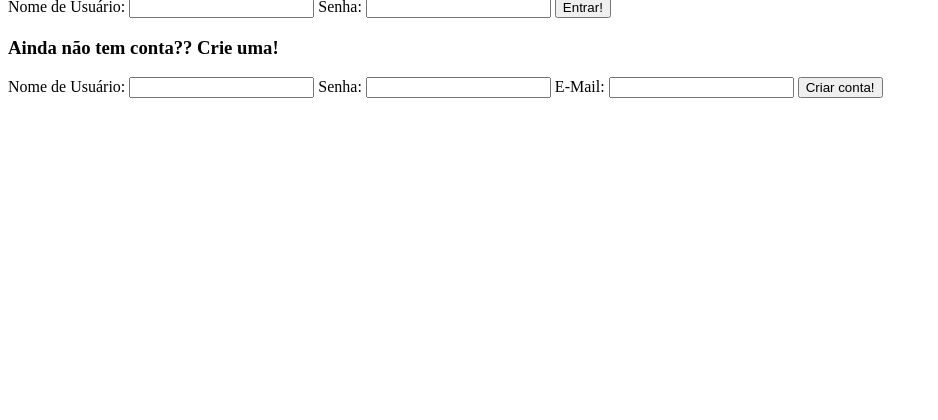
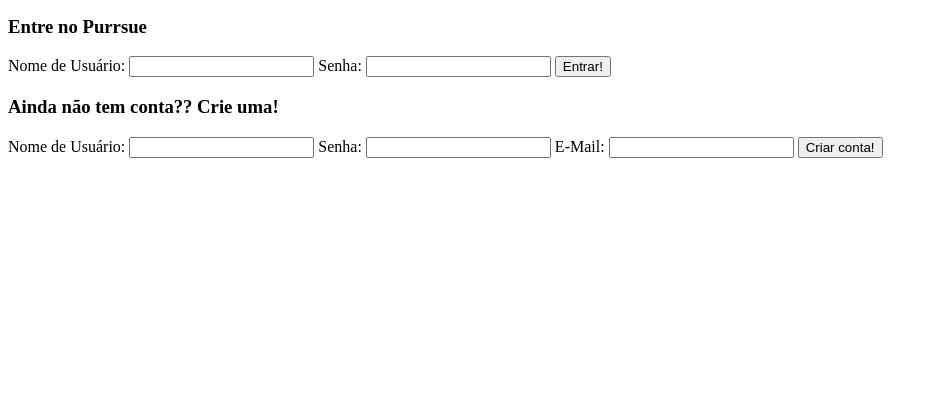
Before and after one commit to ApenasOLinco/Purrsue, a PHP site: page /pages/index.php?codigo=1 in a window 1280 px wide. Shown: the part 353-773 px from the top of the page, without its empty margins (0-938 px from the left). Run offline with PHP 8.4, Linux system fonts and the light colour scheme.

Commit message:
Adicionada chamada para ação para o form de login

```diff
--- a/pages/index.php
+++ b/pages/index.php
@@ -31,6 +31,7 @@
    ?>
 
    <!-- Formulário de Login -->
+   <h3>Entre no Purrsue</h3>
    <form action="/auth/login.php" method="post" id="login-form">
       <label for="usuario">Nome de Usuário:</label>
       <input type="text" name="usuario" id="login-usuario-input">
```
